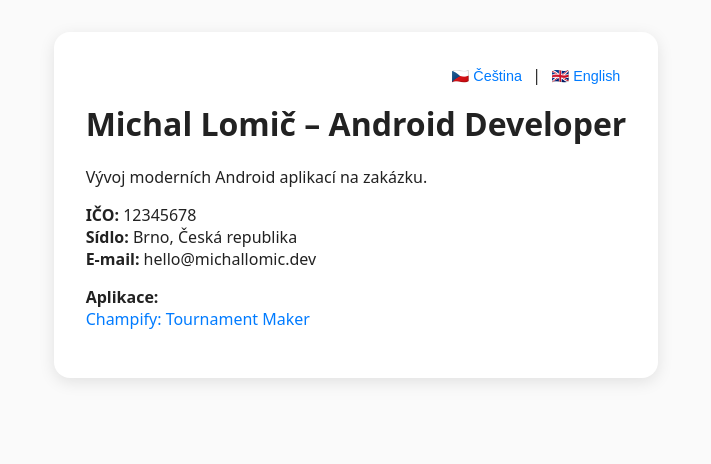
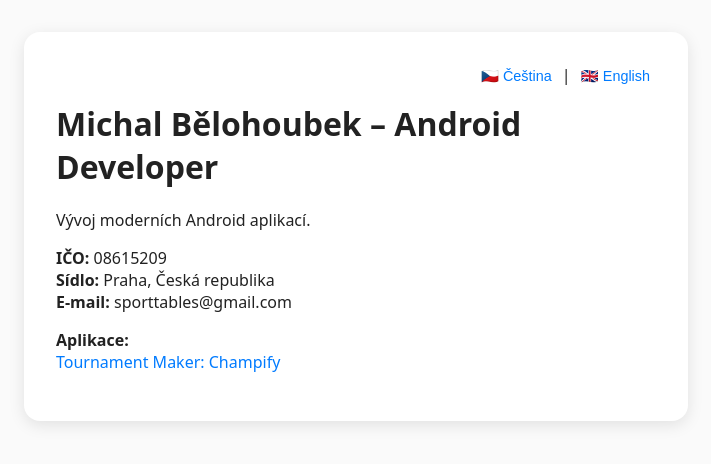
Before and after one commit to michalbelohoubek/michalbelohoubek.github.io, a plain HTML site: page index.html in a window 1280 px wide. Shown: the whole page, without its empty margins (284-995 px from the left). Drawn offline with Linux system fonts and the light colour scheme.

Commit message:
Update index.html

```diff
--- a/index.html
+++ b/index.html
@@ -3,8 +3,8 @@
 <head>
   <meta charset="UTF-8">
   <meta name="viewport" content="width=device-width, initial-scale=1.0">
-  <meta name="description" content="Michal Lomič – Android Developer">
-  <title>Michal Lomič – Android Developer</title>
+  <meta name="description" content="Michal Bělohoubek – Android Developer">
+  <title>Michal Bělohoubek – Android Developer</title>
   <style>
     body {
       font-family: system-ui, sans-serif;
@@ -54,16 +54,16 @@
     </div>
 
     <div id="cs">
-      <h1>Michal Lomič – Android Developer</h1>
-      <p>Vývoj moderních Android aplikací na zakázku.</p>
+      <h1>Michal Bělohoubek – Android Developer</h1>
+      <p>Vývoj moderních Android aplikací.</p>
 
-      <p><strong>IČO:</strong> 12345678<br>
-         <strong>Sídlo:</strong> Brno, Česká republika<br>
-         <strong>E-mail:</strong> hello@michallomic.dev</p>
+      <p><strong>IČO:</strong> 08615209<br>
+         <strong>Sídlo:</strong> Praha, Česká republika<br>
+         <strong>E-mail:</strong> sporttables@gmail.com</p>
 
       <p><strong>Aplikace:</strong><br>
         <a href="https://play.google.com/store/apps/details?id=cz.lomich.tournamentmanager.app" target="_blank">
-          Champify: Tournament Maker
+          Tournament Maker: Champify
         </a>
       </p>
     </div>
@@ -72,13 +72,13 @@
       <h1>Michal Lomič – Android Developer</h1>
       <p>Development of modern Android applications.</p>
 
-      <p><strong>Business ID:</strong> 12345678<br>
-         <strong>Location:</strong> Brno, Czech Republic<br>
-         <strong>E-mail:</strong> hello@michallomic.dev</p>
+      <p><strong>Business ID:</strong> 08615209<br>
+         <strong>Location:</strong> Praha, Czech Republic<br>
+         <strong>E-mail:</strong> sporttables@gmail.com</p>
 
       <p><strong>App:</strong><br>
         <a href="https://play.google.com/store/apps/details?id=cz.lomich.tournamentmanager.app" target="_blank">
-          Champify: Tournament Maker
+          Tournament Maker: Champify
         </a>
       </p>
     </div>
```
